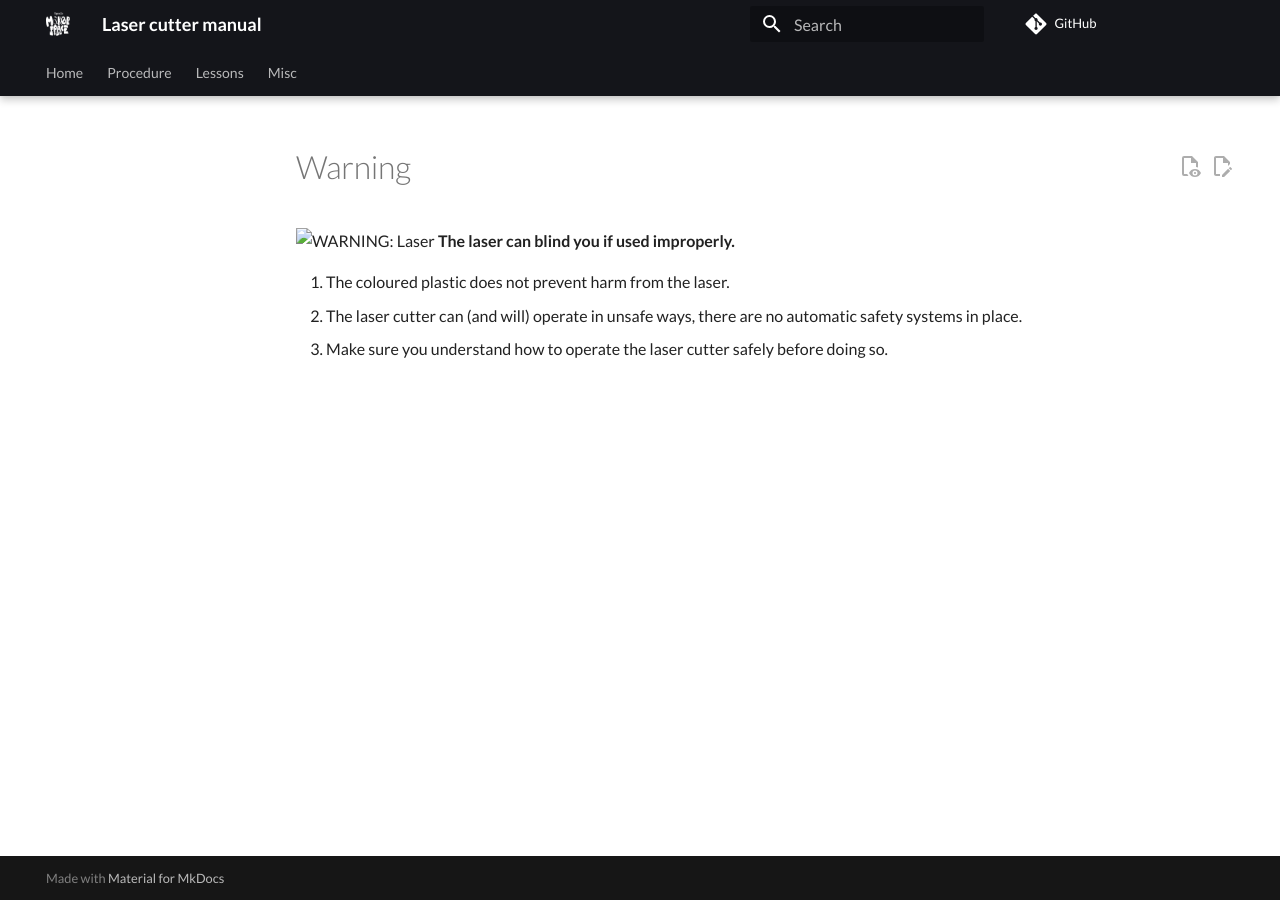
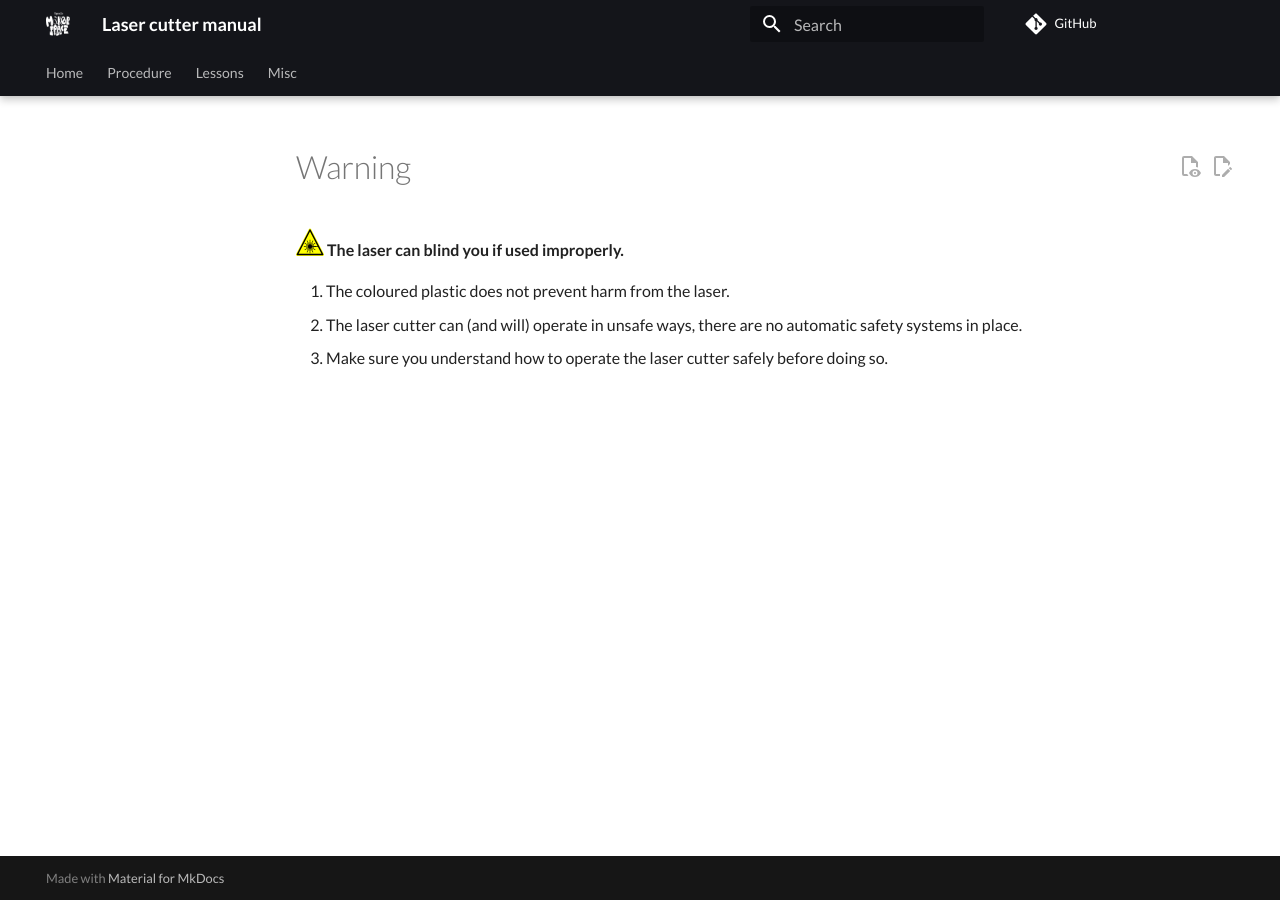
Before and after one commit to uppsala-makerspace/laser_cutter_guide, an MkDocs documentation site: the page built from docs/misc/safety_warning/README.md, in a window 1280 px wide. Built offline with MkDocs 1.6.1 and Material for MkDocs 9.7.7, drawn with Linux system fonts in a browser that asks for light colours; comment, search, counter and statistics services are not loaded.

```diff
--- a/docs/misc/safety_warning/README.md
+++ b/docs/misc/safety_warning/README.md
@@ -1,6 +1,6 @@
 # Warning
 
-![WARNING: Laser](docs/warning_laser.svg) **The laser can blind you if used improperly.**
+![Warning](warning_laser_28_x_28.png) **The laser can blind you if used improperly.**
 
 1. The coloured plastic does not prevent harm from the laser.
 1. The laser cutter can (and will) operate in unsafe ways, there are no automatic safety systems in place.
```
Also changed, not shown: docs/lessons/2_be_a_good_controller.md (+2 -0 lines), docs/lessons/4_extinguish_fire_as_controller.md (+2 -0 lines), docs/lessons/6_be_a_good_operator.md (+2 -0 lines), docs/misc/safety_warning/warning_laser.svg (added), docs/misc/safety_warning/warning_laser_128_x_128.png (added), docs/misc/safety_warning/warning_laser_28_x_28.png (added), 1 other file.
